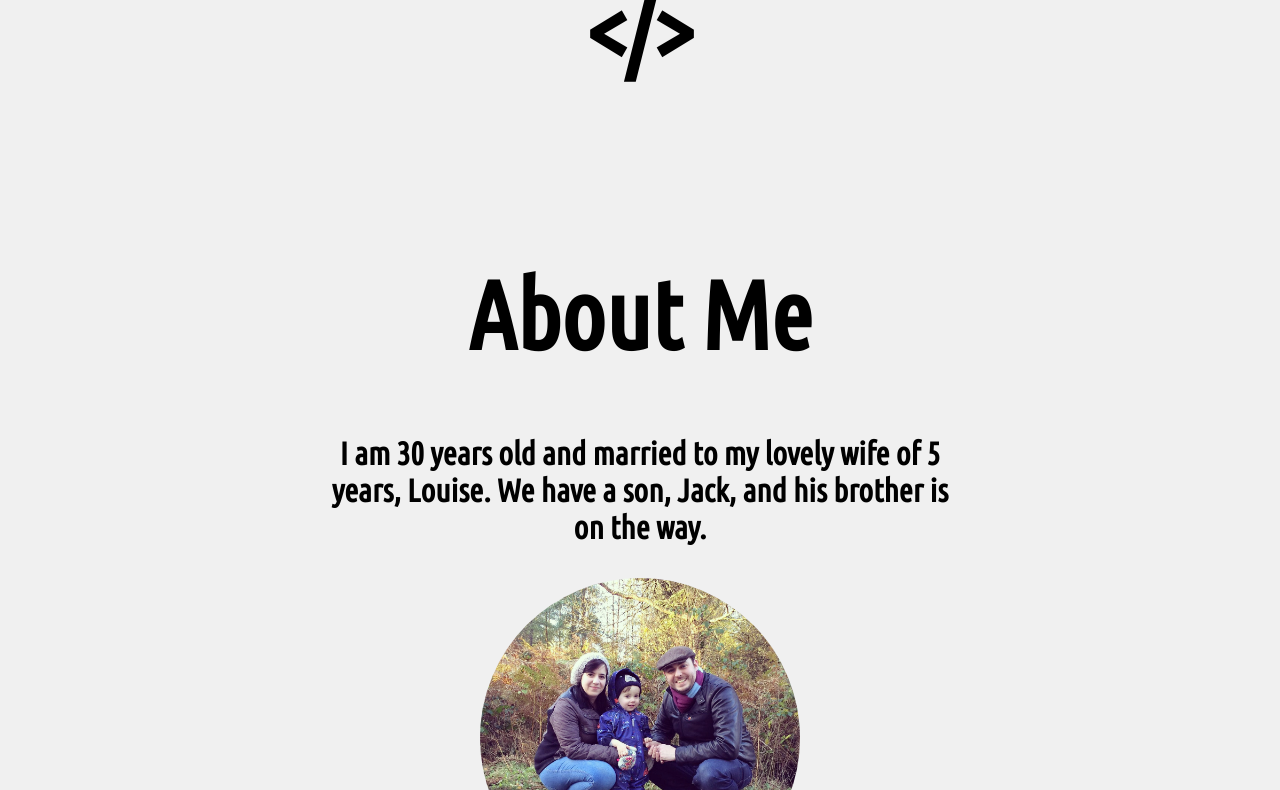
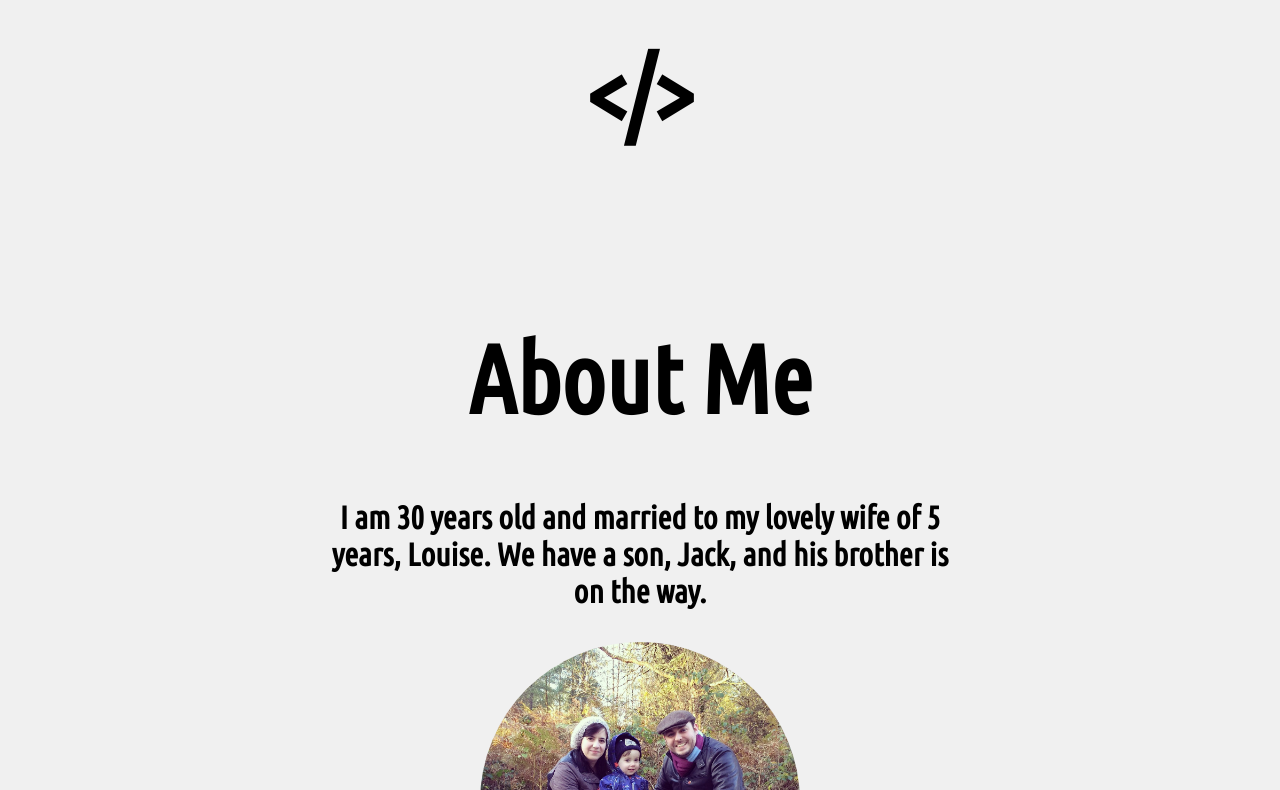
Before and after one commit to pageyboy/pageyboy.github.io, a plain HTML site: page index.html in a window 1280 px wide. Shown: the part 814-1604 px from the top of the page. Drawn offline with Linux system fonts and the light colour scheme.

Commit message:
Updated margins on section to ensure no overlapping with header or footer

```diff
--- a/index.html
+++ b/index.html
@@ -88,7 +88,7 @@
 					<input type="text" name="email"><br><br>
 					Message:<br><br>
 					<textarea name="message" ></textarea><br><br>
-					<input type="submit" value="submit">
+					<input type="submit" value="submit"><br><br>
 				</form>
 			</div>
 		</div>
--- a/styles/style.css
+++ b/styles/style.css
@@ -77,10 +77,10 @@ html, body {
 	vertical-align: center;
 	padding-top: 3em;
 	text-align: center;
-	width: 70%;
-	margin: 0 auto;
+	width: 50%;
+	margin: 4em auto;
 	/* height: 100%; */
-	max-width: 50%;
+	max-width: 70%;
 }
 
 .section h1 {
```
